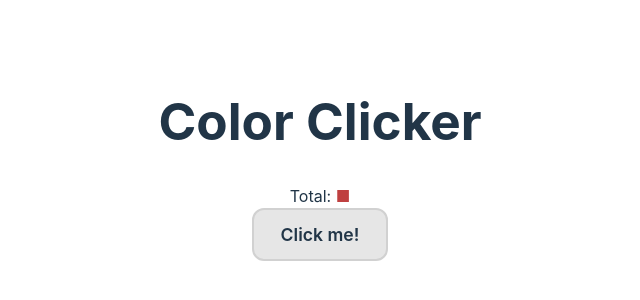
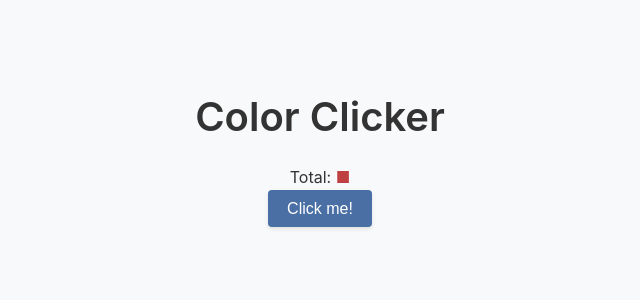
Before and after one commit to daveyarwood/color-clicker, a React (Vite) app: page / in a window 1280 px wide. Shown: the part 240-540 px from the top of the page, without its empty margins (320-960 px from the left). Built offline with nearby package versions, Linux system fonts and the light colour scheme.

Commit message:
AI-assisted total CSS rewrite

```diff
--- a/src/index.css
+++ b/src/index.css
@@ -1,82 +1,107 @@
+/* Base styles */
 :root {
-  font-family: Inter, system-ui, Avenir, Helvetica, Arial, sans-serif;
-  line-height: 1.5;
-  font-weight: 400;
+  --background-color: #f8f9fa;
+  --text-color: #333333;
+  --primary-color: #4a6fa5;
+  --primary-hover: #3a5a80;
+  --border-color: #dee2e6;
+  --box-shadow: 0 2px 4px rgba(0, 0, 0, 0.1);
+  --font-family: 'Inter', -apple-system, BlinkMacSystemFont, 'Segoe UI', Roboto, Oxygen, Ubuntu, Cantarell, 'Open Sans', 'Helvetica Neue', sans-serif;
+}
 
-  color-scheme: light dark;
-  color: rgba(255, 255, 255, 0.87);
-  background-color: #242424;
+* {
+  box-sizing: border-box;
+  margin: 0;
+  padding: 0;
+}
 
-  font-synthesis: none;
-  text-rendering: optimizeLegibility;
-  -webkit-font-smoothing: antialiased;
-  -moz-osx-font-smoothing: grayscale;
+body {
+  font-family: var(--font-family);
+  background-color: var(--background-color);
+  color: var(--text-color);
+  line-height: 1.6;
+  font-size: 16px;
+  min-height: 100vh;
+  display: flex;
+  flex-direction: column;
+  align-items: center;
+  justify-content: center;
+  padding: 2rem;
+}
+
+h1, h2, h3, h4, h5, h6 {
+  font-weight: 600;
+  margin-bottom: 1rem;
+  line-height: 1.2;
+}
+
+h1 {
+  font-size: 2.5rem;
+  margin-bottom: 1.5rem;
+}
+
+p {
+  margin-bottom: 1rem;
 }
 
 a {
-  font-weight: 500;
-  color: #646cff;
-  text-decoration: inherit;
-}
-a:hover {
-  color: #535bf2;
+  color: var(--primary-color);
+  text-decoration: none;
+  transition: color 0.2s ease;
 }
 
-body {
-  margin: 0;
-  display: flex;
-  place-items: center;
-  min-width: 320px;
-  min-height: 100vh;
+a:hover {
+  color: var(--primary-hover);
+  text-decoration: underline;
 }
 
-h1 {
-  font-size: 3.2em;
-  line-height: 1.1;
+/* Container and layout */
+.container {
+  width: 100%;
+  max-width: 1200px;
+  margin: 0 auto;
+  padding: 1rem;
 }
 
-button {
-  border-radius: 12px;
-  border: 2px solid transparent;
-  padding: 0.8em 1.5em;
-  font-size: 1.1em;
-  font-weight: 600;
-  font-family: inherit;
-  background-color: #333333;
-  color: #ffffff;
+/* Form elements */
+button,
+input[type="button"],
+input[type="submit"] {
+  background-color: var(--primary-color);
+  color: white;
+  border: none;
+  border-radius: 4px;
+  padding: 0.6rem 1.2rem;
+  font-size: 1rem;
+  font-weight: 500;
   cursor: pointer;
-  transition: background-color 0.3s, border-color 0.3s, transform 0.2s;
+  transition: background-color 0.2s ease, transform 0.1s ease;
+  box-shadow: var(--box-shadow);
 }
 
-button:hover {
-  background-color: #505050;
-  border-color: #646cff;
-  transform: scale(1.05);
+button:hover,
+input[type="button"]:hover,
+input[type="submit"]:hover {
+  background-color: var(--primary-hover);
+  transform: translateY(-1px);
 }
 
-button:focus,
-button:focus-visible {
-  outline: 4px auto -webkit-focus-ring-color;
-  transform: scale(1.05);
+button:active,
+input[type="button"]:active,
+input[type="submit"]:active {
+  transform: translateY(0);
 }
 
-@media (prefers-color-scheme: light) {
-  :root {
-    color: #213547;
-    background-color: #ffffff;
-  }
-  a:hover {
-    color: #747bff;
-  }
-  button {
-    background-color: #e6e6e6;
-    color: #213547;
-    border: 2px solid #d1d1d1;
-    transition: background-color 0.3s, border-color 0.3s, transform 0.2s;
-  }
-  button:hover {
-    background-color: #dcdcdc;
-    border-color: #747bff;
-    transform: scale(1.05);
-  }
+input[type="text"],
+input[type="email"],
+input[type="password"],
+textarea,
+select {
+  width: 100%;
+  padding: 0.6rem;
+  margin-bottom: 1rem;
+  border: 1px solid var(--border-color);
+  border-radius: 4px;
+  font-family: var(--font-family);
+  font-size: 1rem;
 }
```
